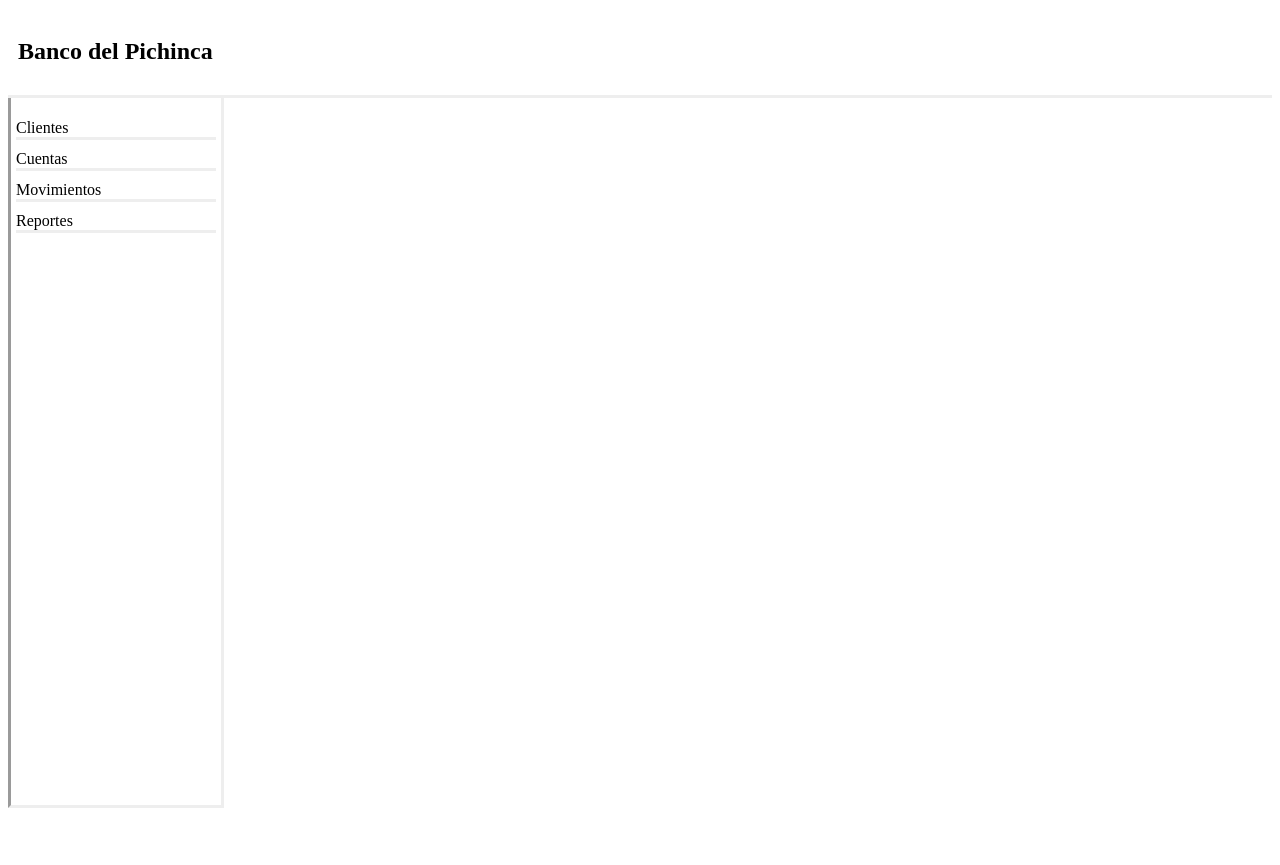
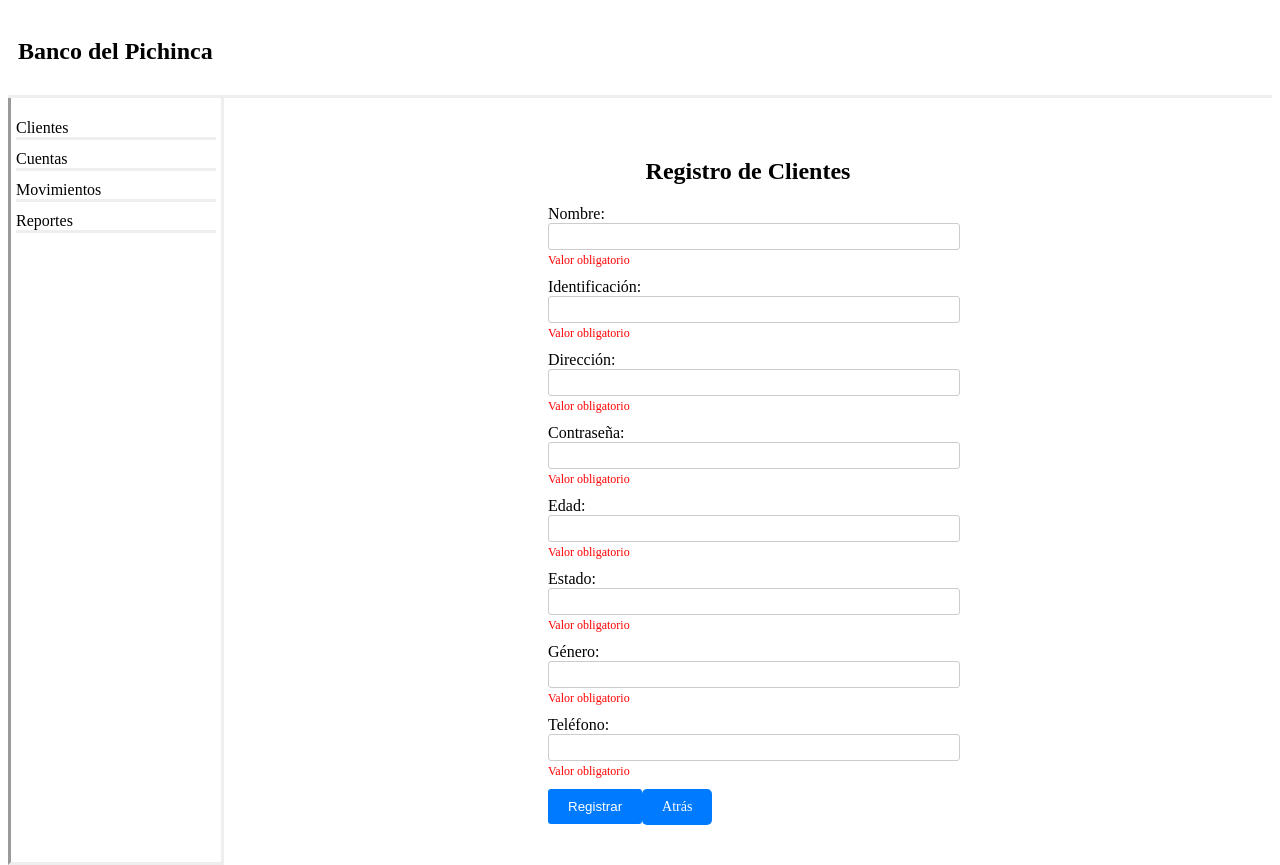
Before and after one commit to apaul6dev/frontdevsu, an Angular app: page /crearCliente in a window 1280 px wide. Before the commit this address led to /. Before the commit the page ends 816 px from the top, so only its background shows below. Built offline with nearby package versions, Linux system fonts and the light colour scheme.

Commit message:
agregar la pantalla de clientes

```diff
--- a/src/app/app-routing.module.ts
+++ b/src/app/app-routing.module.ts
@@ -4,9 +4,12 @@
 import { CuentasComponent } from './pages/cuentas/cuentas.component';
 import { MovimientosComponent } from './pages/movimientos/movimientos.component';
 import { ReportesComponent } from './pages/reportes/reportes.component';
+import { RegistrarClienteComponent } from './pages/clientes/registrar/registrar-cliente.component';
 
 const routes: Routes = [
   { path: 'clientes', component: ClientesComponent },
+  { path: 'crearCliente', component: RegistrarClienteComponent },
+
   { path: 'cuentas', component: CuentasComponent },
   { path: 'movimientos', component: MovimientosComponent },
   { path: 'reportes', component: ReportesComponent },
--- a/src/app/app.module.ts
+++ b/src/app/app.module.ts
@@ -8,15 +8,19 @@
 import { MovimientosComponent } from './pages/movimientos/movimientos.component';
 import { ReportesComponent } from './pages/reportes/reportes.component';
 import { HttpClientModule } from '@angular/common/http';
+import { RegistrarClienteComponent } from './pages/clientes/registrar/registrar-cliente.component';
+import { FormsModule, ReactiveFormsModule } from '@angular/forms';
 
 @NgModule({
   declarations: [
-    AppComponent, ClientesComponent, CuentasComponent, MovimientosComponent, ReportesComponent
+    AppComponent, ClientesComponent, CuentasComponent, MovimientosComponent, ReportesComponent, RegistrarClienteComponent
   ],
   imports: [
     BrowserModule,
     AppRoutingModule,
-    HttpClientModule
+    HttpClientModule,
+    ReactiveFormsModule,
+    FormsModule
   ],
   providers: [],
   bootstrap: [AppComponent]
--- a/src/app/pages/clientes/clientes.component.html
+++ b/src/app/pages/clientes/clientes.component.html
@@ -1 +1,42 @@
-<div>Clientes</div>
+<div class="tabla-container">
+    <header>
+        <h2>Clientes</h2>
+    </header>
+
+    <div class="search-bar">
+
+        <input type="text" [(ngModel)]="terminoBusqueda" placeholder="Buscar por Nombre" (input)="buscarDatos()">
+
+        <a class="yellow-button" routerLink="/crearCliente">Nuevo</a>
+    </div>
+
+    <table>
+        <thead>
+            <tr>
+                <th>ID Persona</th>
+                <th>Nombre</th>
+                <th>Identificación</th>
+                <!--th>Contraseña</th-->
+                <th>Dirección</th>
+                <th>Edad</th>
+                <th>Estado</th>
+                <th>Género</th>
+                <th>Teléfono</th>
+            </tr>
+        </thead>
+        <tbody>
+            <tr *ngFor="let dato of datos">
+                <td>{{ dato.idPersona }}</td>
+                <!--td>{{ dato.contrasena }}</td-->
+                <td>{{ dato.nombre }}</td>
+                <td>{{ dato.identificacion }}</td>
+                <td>{{ dato.direccion }}</td>
+                <td>{{ dato.edad }}</td>
+                <td>{{ dato.estado }}</td>
+                <td>{{ dato.genero }}</td>
+                <td>{{ dato.telefono }}</td>
+            </tr>
+        </tbody>
+    </table>
+
+</div>
--- a/src/app/pages/clientes/clientes.component.scss
+++ b/src/app/pages/clientes/clientes.component.scss
@@ -0,0 +1,50 @@
+.tabla-container {
+    margin: 20px;
+    border: 1px solid #ccc;
+    border-radius: 5px;
+    padding: 10px;
+    background-color: #fff;
+    box-shadow: 0 0 5px rgba(0, 0, 0, 0.2);
+  }
+
+  .search-bar {
+    display: flex;
+    justify-content: space-between;
+    align-items: center;
+    margin-bottom: 10px;
+
+    input[type="text"] {
+      padding: 5px;
+      border: 1px solid #ccc;
+      border-radius: 3px;
+    }
+
+    .yellow-button {
+      background-color: yellow;
+      color: #000;
+      border: inset;
+      border-radius: 3px;
+      padding: 5px 10px;
+      cursor: pointer;
+
+    }
+  }
+
+  table {
+    width: 100%;
+    border-collapse: collapse;
+
+    th, td {
+      border: 1px solid #ccc;
+      padding: 8px;
+      text-align: left;
+    }
+
+    th {
+      background-color: #f2f2f2;
+    }
+
+    tr:nth-child(even) {
+      background-color: #f2f2f2;
+    }
+  }
--- a/src/app/pages/clientes/clientes.component.ts
+++ b/src/app/pages/clientes/clientes.component.ts
@@ -1,5 +1,6 @@
 import { Component, OnInit } from '@angular/core';
 import { ClientesService } from './clientes.service';
+import { Subject } from 'rxjs';
 
 @Component({
     selector: 'app-clientes',
@@ -7,12 +8,36 @@
     styleUrls: ['./clientes.component.scss']
 })
 export class ClientesComponent implements OnInit {
+
+    datos: any[] = [];
+    datosTodo: any[] = [];
+    terminoBusqueda: string = '';
+
     constructor(private clientesService: ClientesService) { }
 
     ngOnInit(): void {
-        this.clientesService.getClienteById(1).subscribe(rs => {
-            console.log(rs);
+        this.getAllClientes();
+    }
+
+    getAllClientes() {
+        this.clientesService.getAll().subscribe(rs => {
+            this.datos = rs;
+            this.datosTodo = rs;
         });
     }
 
+    buscarDatos() {
+        if (this.terminoBusqueda) {
+            this.datos = this.datos.filter((dato) =>
+                dato.nombre.toLowerCase().includes(this.terminoBusqueda.toLowerCase())
+            );
+        } else {
+            this.resetearTabla();
+        }
+    }
+
+    resetearTabla() {
+        this.datos = this.datosTodo
+    }
+
 }
--- a/src/app/pages/clientes/clientes.service.ts
+++ b/src/app/pages/clientes/clientes.service.ts
@@ -14,6 +14,16 @@
 
     getClienteById(id: number) {
         return this.http.get<any>(`${this.url}/${id}`);
-      }
+    }
+
+    getAll() {
+        return this.http.get<any>(`${this.url}`);
+    }
+
+    create(cliente:any) {
+        return this.http.post(this.url, cliente);
+    }
+
+
 
 }
--- /dev/null
+++ b/src/app/pages/clientes/registrar/registrar-cliente.component.html
@@ -0,0 +1,53 @@
+
+<div *ngIf="estadoGuardado" class="success-message">
+  <p>¡Éxito! Tu acción se ha completado con éxito.</p>
+</div>
+<div class="registro-container">
+  <h2>Registro de Clientes</h2>
+  <form [formGroup]="registroForm" (ngSubmit)="submitRegistro()">
+    <div class="form-group">
+      <label for="nombre">Nombre:</label>
+      <input type="text" id="nombre" formControlName="nombre">
+      <span class="error-message" *ngIf="registroForm.controls.nombre.errors?.required">Valor obligatorio</span>
+    </div>
+    <div class="form-group">
+      <label for="identificacion">Identificación:</label>
+      <input type="text" id="identificacion" formControlName="identificacion">
+      <span class="error-message" *ngIf="registroForm.controls.identificacion.errors?.required">Valor obligatorio</span>
+    </div>
+    <div class="form-group">
+      <label for="direccion">Dirección:</label>
+      <input type="text" id="direccion" formControlName="direccion">
+      <span class="error-message" *ngIf="registroForm.controls.direccion.errors?.required">Valor obligatorio</span>
+    </div>
+
+    <div class="form-group">
+      <label for="contrasena">Contraseña:</label>
+      <input type="password" id="contrasena" formControlName="contrasena">
+      <span class="error-message" *ngIf="registroForm.controls.contrasena.errors?.required">Valor obligatorio</span>
+    </div>
+    <div class="form-group">
+      <label for="edad">Edad:</label>
+      <input type="number" id="edad" formControlName="edad">
+      <span class="error-message" *ngIf="registroForm.controls.edad.errors?.required">Valor obligatorio</span>
+    </div>
+    <div class="form-group">
+      <label for="estado">Estado:</label>
+      <input type="text" id="estado" formControlName="estado">
+      <span class="error-message" *ngIf="registroForm.controls.estado.errors?.required">Valor obligatorio</span>
+    </div>
+    <div class="form-group">
+      <label for="genero">Género:</label>
+      <input type="text" id="genero" formControlName="genero">
+      <span class="error-message" *ngIf="registroForm.controls.genero.errors?.required">Valor obligatorio</span>
+    </div>
+    <div class="form-group">
+      <label for="telefono">Teléfono:</label>
+      <input type="tel" id="telefono" formControlName="telefono">
+      <span class="error-message" *ngIf="registroForm.controls.telefono.errors?.required">Valor obligatorio</span>
+    </div>
+    <button type="submit">Registrar</button>
+    <a class="blue-button" routerLink="/clientes">Atrás</a>
+  </form>
+
+</div>
--- /dev/null
+++ b/src/app/pages/clientes/registrar/registrar-cliente.component.scss
@@ -0,0 +1,33 @@
+.registro-container {
+  max-width: 400px;
+  margin: 0 auto;
+  padding: 20px;
+
+  h2 {
+    text-align: center;
+  }
+
+  .form-group {
+    margin-bottom: 10px;
+
+    label {
+      display: block;
+    }
+
+    input {
+      width: 100%;
+      padding: 5px;
+      border: 1px solid #ccc;
+      border-radius: 3px;
+    }
+  }
+
+  button {
+    background-color: #007bff;
+    color: #fff;
+    border: none;
+    border-radius: 3px;
+    padding: 10px 20px;
+    cursor: pointer;
+  }
+}
--- /dev/null
+++ b/src/app/pages/clientes/registrar/registrar-cliente.component.ts
@@ -0,0 +1,50 @@
+import { Component, OnInit } from '@angular/core';
+import { ClientesService } from '../clientes.service';
+import { FormBuilder, FormGroup, Validators } from '@angular/forms';
+
+@Component({
+    selector: 'app-regisrar-clientes',
+    templateUrl: './registrar-cliente.component.html',
+    styleUrls: ['./registrar-cliente.component.scss']
+})
+export class RegistrarClienteComponent implements OnInit {
+
+    registroForm: FormGroup | any;
+
+    estadoGuardado = false;
+
+    constructor(private clientesService: ClientesService, private formBuilder: FormBuilder) { }
+
+    ngOnInit(): void {
+        this.registroForm = this.formBuilder.group({
+            contrasena: ['', Validators.required],
+            identificacion: ['', Validators.required],
+            nombre: ['', Validators.required],
+            direccion: ['', Validators.required],
+            edad: ['', Validators.required],
+            estado: ['', Validators.required],
+            genero: ['', Validators.required],
+            telefono: ['', Validators.required]
+        });
+
+    }
+
+    submitRegistro() {
+        if (this.registroForm.valid) {
+            const formData = this.registroForm.value;
+            console.log('new', formData);
+            this.clientesService.create(formData).subscribe(rs => {
+                console.log('creado: ', rs);
+                this.estadoGuardado = true;
+                this.cleanForm();
+            });
+
+        }
+    }
+
+    cleanForm(){
+        this.registroForm.reset();
+    }
+
+
+}
--- a/src/styles.scss
+++ b/src/styles.scss
@@ -1 +1,32 @@
 /* You can add global styles to this file, and also import other style files */
+.error-message {
+    color: red;
+    font-size: 12px;
+  }
+
+.blue-button {
+    background-color: #007bff;
+    color: #fff;
+    padding: 10px 20px;
+    border: none;
+    border-radius: 5px;
+    cursor: pointer;
+    font-size: 14px;
+    text-align: center;
+    text-decoration: none;
+    display: inline-block;
+  }
+
+  .blue-button:hover {
+    background-color: #0056b3;
+  }
+
+  .success-message {
+    background-color: #4CAF50; /* Color de fondo verde */
+    color: #fff; /* Texto en color blanco */
+    padding: 10px;
+    border-radius: 5px; /* Bordes redondeados */
+    font-size: 16px;
+    text-align: center;
+    box-shadow: 0 2px 4px rgba(0, 0, 0, 0.2); /* Sombra ligera */
+  }
```
Also changed, not shown: src/app/app.component.scss (line endings or trailing spaces).
